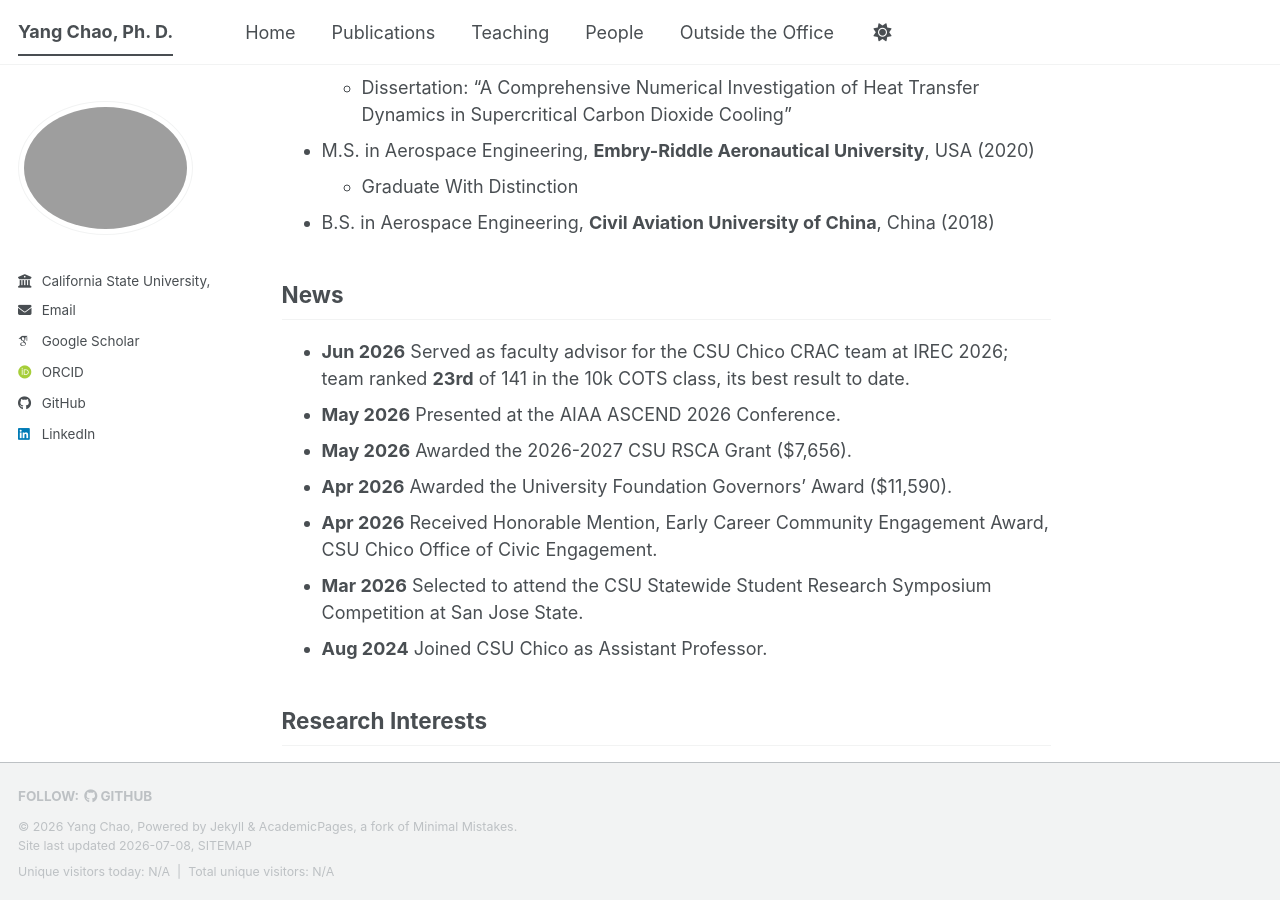
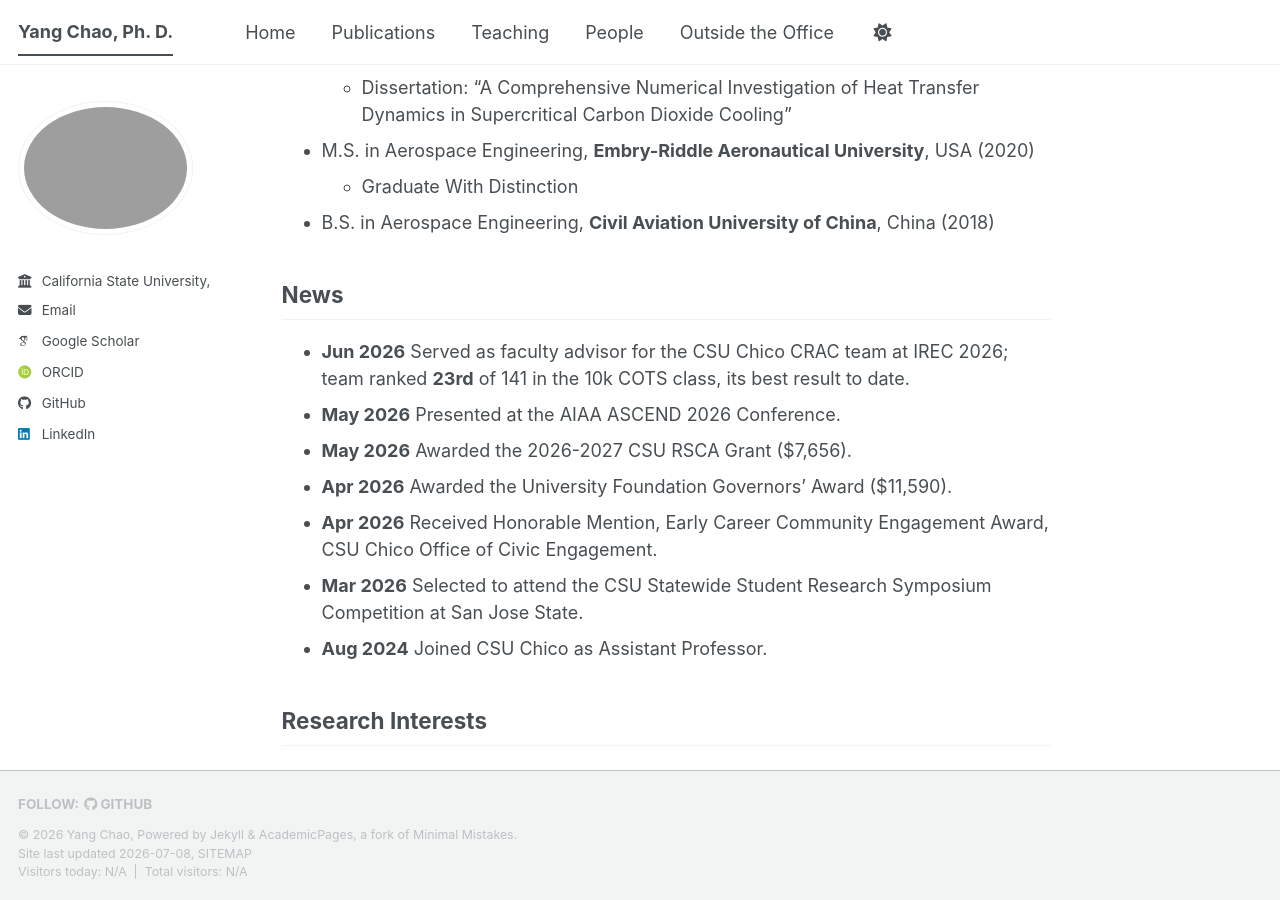
Before and after one commit to cycynyny/cycynyny.github.io, a Jekyll site: the page built from _pages/about.md, in a window 1280 px wide and 900 px high, scrolled down 502 px. Built offline with Jekyll 4.4.1, drawn with Linux system fonts in a browser that asks for light colours; some web fonts are replaced; a script bundle is joined from its source files by our own code; library files that are not in the unit come from our copies.

Commit message:
Update footer.html

```diff
--- a/_includes/footer.html
+++ b/_includes/footer.html
@@ -24,8 +24,8 @@
   Site last updated {{ "now" | date: '%Y-%m-%d' }}, <a href="/sitemap/" style="text-transform: uppercase;">{{ site.data.ui-text[site.locale].site_map | default: "Sitemap" }}</a>
 </div>
 
-<div id="visitor-counter" class="page__footer-copyright" style="margin-top: 8px;">
-  Unique visitors today: <span id="visits-today">...</span> &nbsp;|&nbsp; Total unique visitors: <span id="visits-total">...</span>
+<div id="visitor-counter" class="page__footer-copyright">
+  Visitors today: <span id="visits-today">...</span> &nbsp;|&nbsp; Total visitors: <span id="visits-total">...</span>
 </div>
 <script>
 (function () {
```
